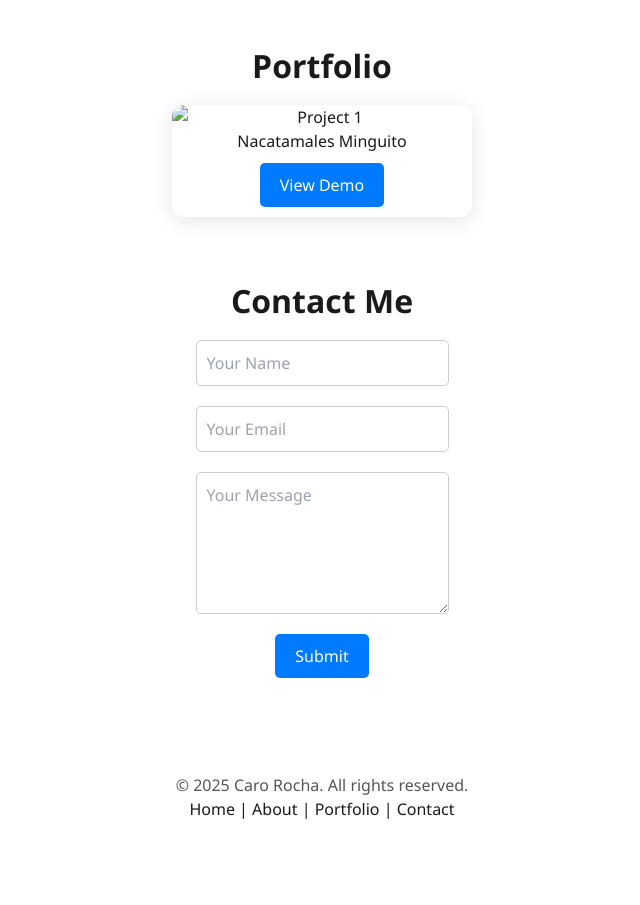
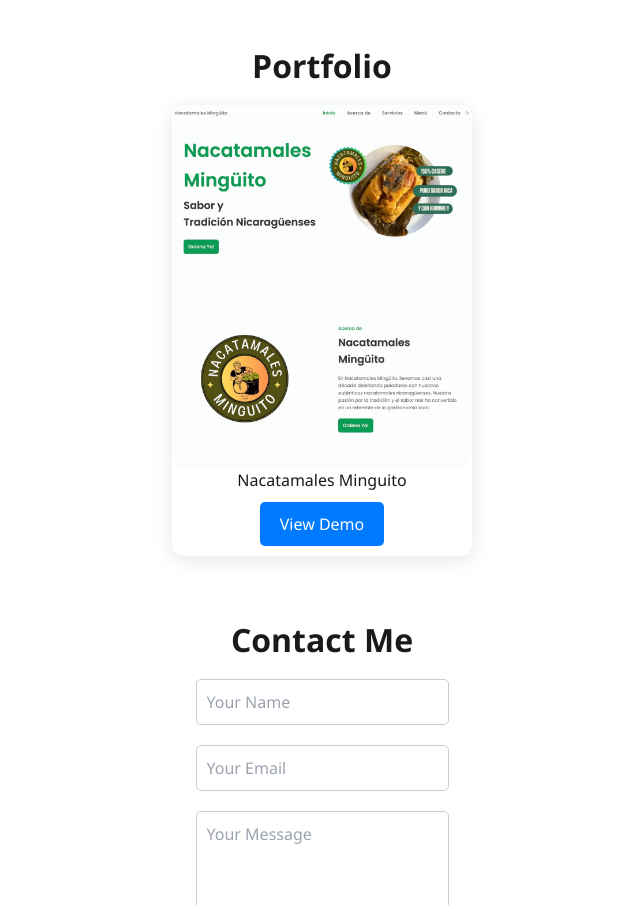
Before and after one commit to r-dev-solutions/portfolio-contactme-api, a website: page index.html in a window 1280 px wide. Shown: the part 1628-2533 px from the top of the page, without its empty margins (318-958 px from the left). Before the commit the page ends 2511 px from the top, so only its background shows below. Drawn offline with nearby package versions, Linux system fonts and the light colour scheme.

Commit message:
Update index.html

```diff
--- a/index.html
+++ b/index.html
@@ -145,7 +145,7 @@
         <h2 class="title" style="font-size: 2em; font-weight: bold; margin-bottom: 15px;">Portfolio</h2>
         <div class="portfolio-container">
           <div class="portfolio-card">
-            <img src="/frontend/img/NacatamalesDominguito.jpg" alt="Project 1" class="portfolio-image" style="border-radius: 5%;" />
+            <img src="/img/NacatamalesDominguito.jpg" alt="Project 1" class="portfolio-image" style="border-radius: 5%;" />
             <h3>Nacatamales Minguito</h3>
             <a href="https://cjrmsolutions.github.io/NacatamalesMinguito/" class="demo-link">View Demo</a>
           </div>
```
